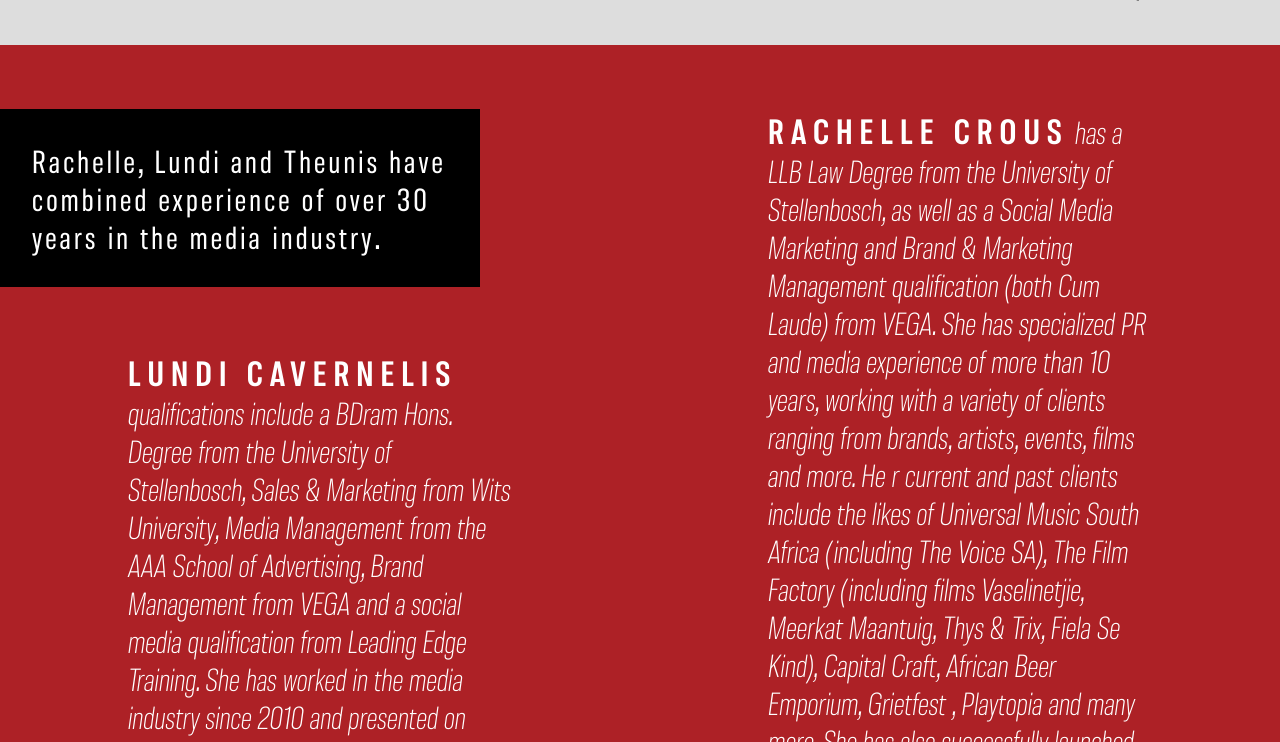
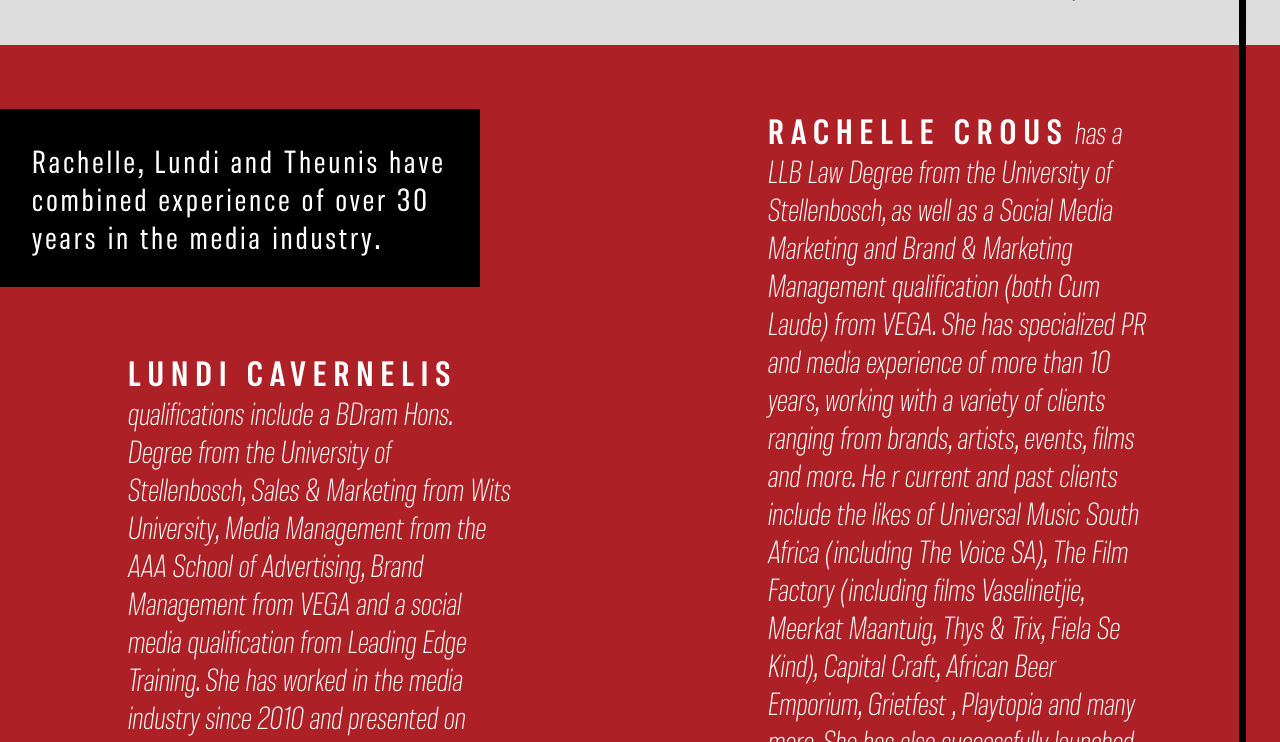
Before and after one commit to stephangriesel/redcatinnovation-site, a plain HTML site: page index.html in a window 1280 px wide. Shown: the part 777-1519 px from the top of the page. Drawn offline with Linux system fonts and the light colour scheme.

Commit message:
add solid vertical line

```diff
--- a/index.html
+++ b/index.html
@@ -37,6 +37,7 @@
                 </div>
             </div>
         </section>
+        <div class="solid-line"></div>
         <section class="grid">
             <div class="item">
                 <p class="black-bg">Rachelle, Lundi and Theunis have combined experience of over 30 years in
--- a/styles/style.scss
+++ b/styles/style.scss
@@ -29,7 +29,7 @@ a {
 .hero {
   background: #dddddd;
   margin: 0;
-  padding: 1em 1em 3em;
+  padding: 1em 5em 3em;
   .logo {
     img {
       width: 22em;
@@ -153,6 +153,15 @@ a {
   }
 }
 
+.solid-line {
+  border-left: 7px solid rgb(0, 0, 0);
+  height: 62em;
+  position: absolute;
+  left: 97%;
+  margin-left: -3px;
+  top: 86%;
+}
+
 footer {
   background: #ad2126;
   color: #fff;
@@ -174,6 +183,10 @@ footer {
 @media only screen and (max-width: 1180px) {
   .hero {
     height: auto;
+  }
+
+  .solid-line {
+    display:none;
   }
 
   .contact-box {
```
Also changed, not shown: img/dotlines.svg (added), img/lines.svg (added), img/reddot.svg (added), styles/style.css, 2 other files.
